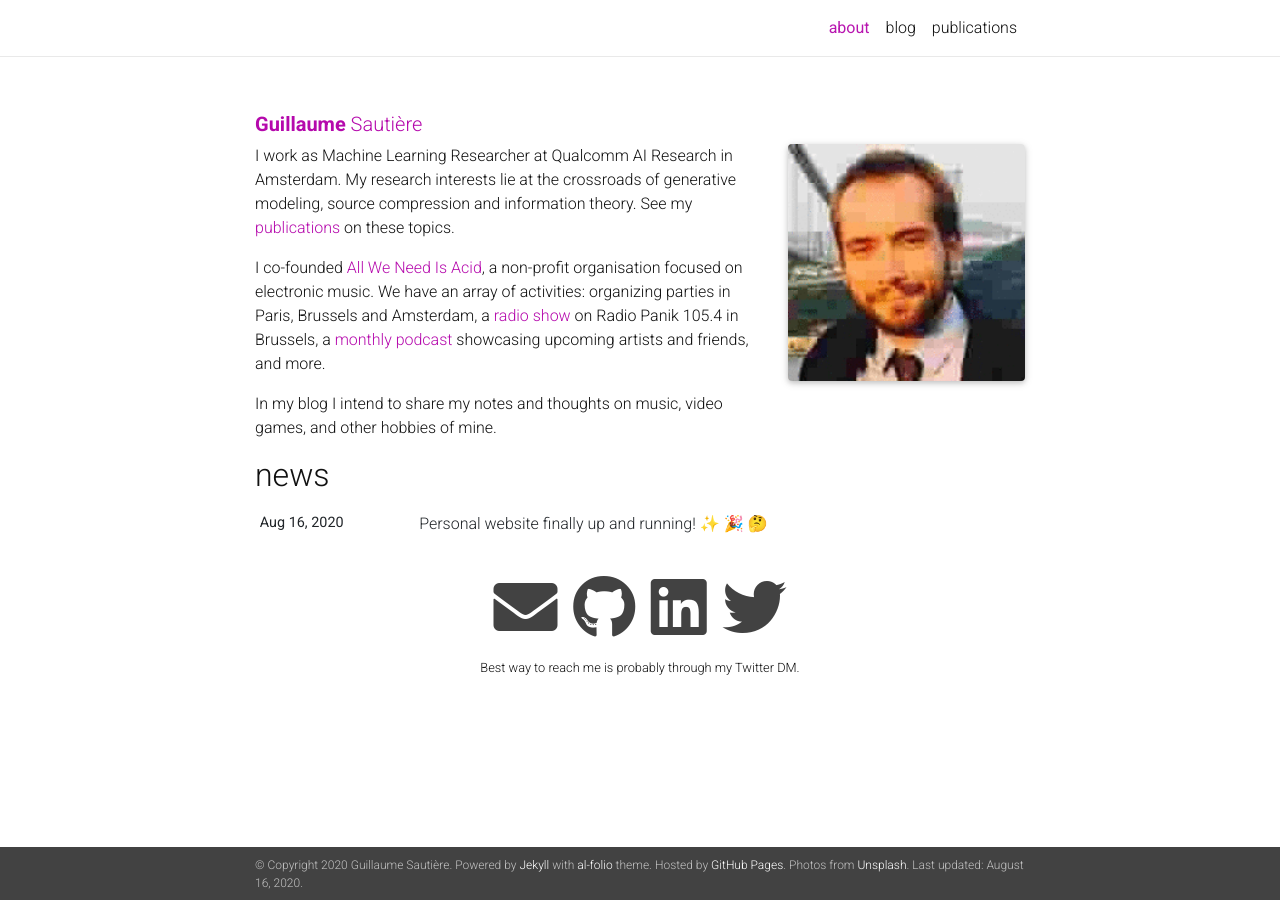
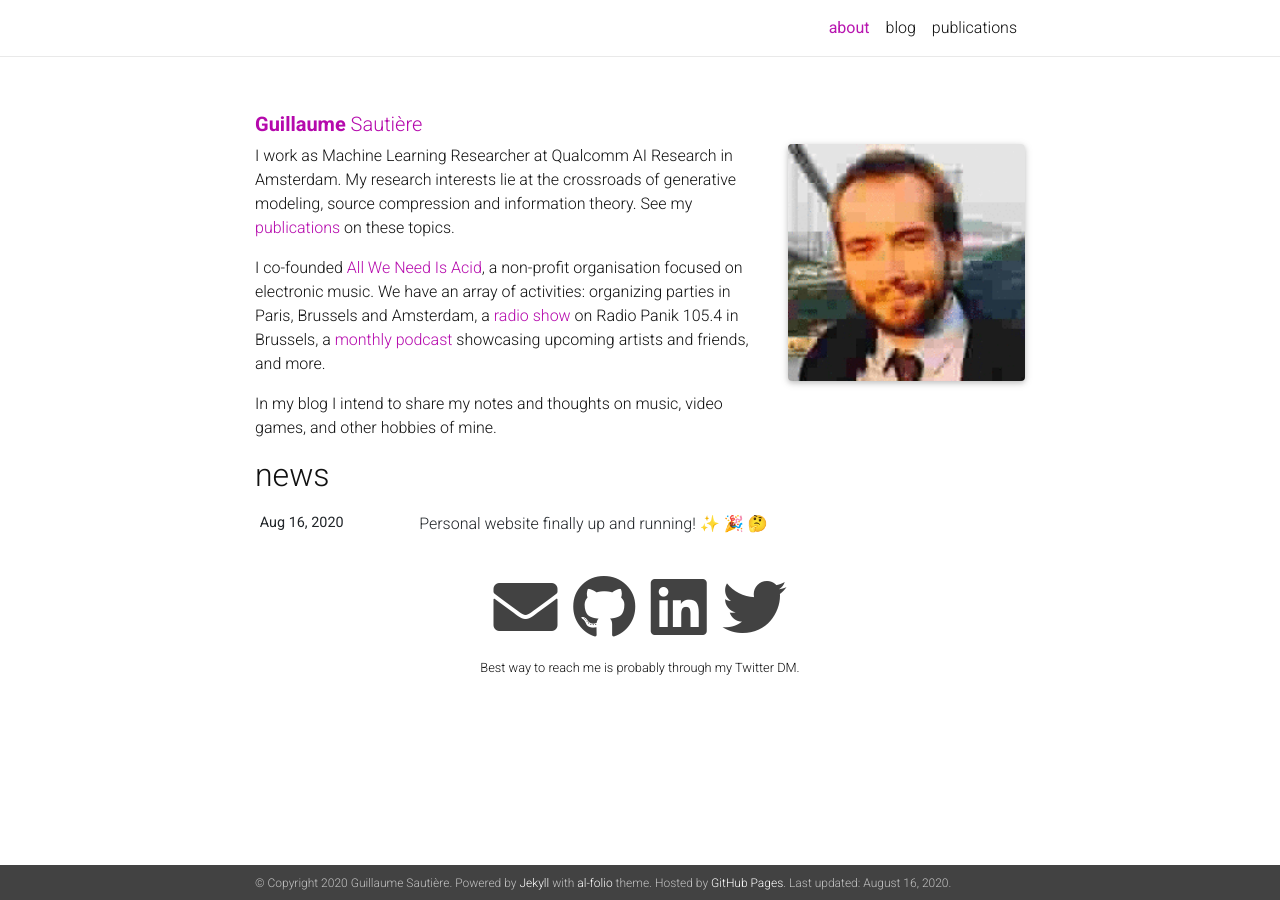
Before and after one commit to naifrec/naifrec.github.io, a Jekyll site: the page built from _pages/about.md, in a window 1280 px wide. Built offline with Jekyll 4.4.1, drawn with Linux system fonts in a browser that asks for light colours; nearby versions of some CDN libraries; emoji names are drawn with the system emoji font; a style sheet for code colours, icons or effects is not loaded.

Commit message:
update config

```diff
--- a/_config.yml
+++ b/_config.yml
@@ -5,11 +5,10 @@
 title: Guillaume Sautière
 email: guillaume.sautiere@gmail.com
 description: > # this means to ignore newlines until "url:"
-  A simple, whitespace theme for academics. Based on [*folio](https://github.com/bogoli/-folio) design.
+  About, contact, publications and blog of Guillaume Sautière.
 footer_text: >
   Powered by <a href="http://jekyllrb.com/" target="_blank">Jekyll</a> with <a href="https://github.com/alshedivat/al-folio">al-folio</a> theme.
   Hosted by <a href="https://pages.github.com/" target="_blank">GitHub Pages</a>.
-  Photos from <a href="https://unsplash.com" target="_blank">Unsplash</a>.
 
 url:  # the base hostname & protocol for your site
 baseurl: # the subpath of your site, e.g. /blog/
```
